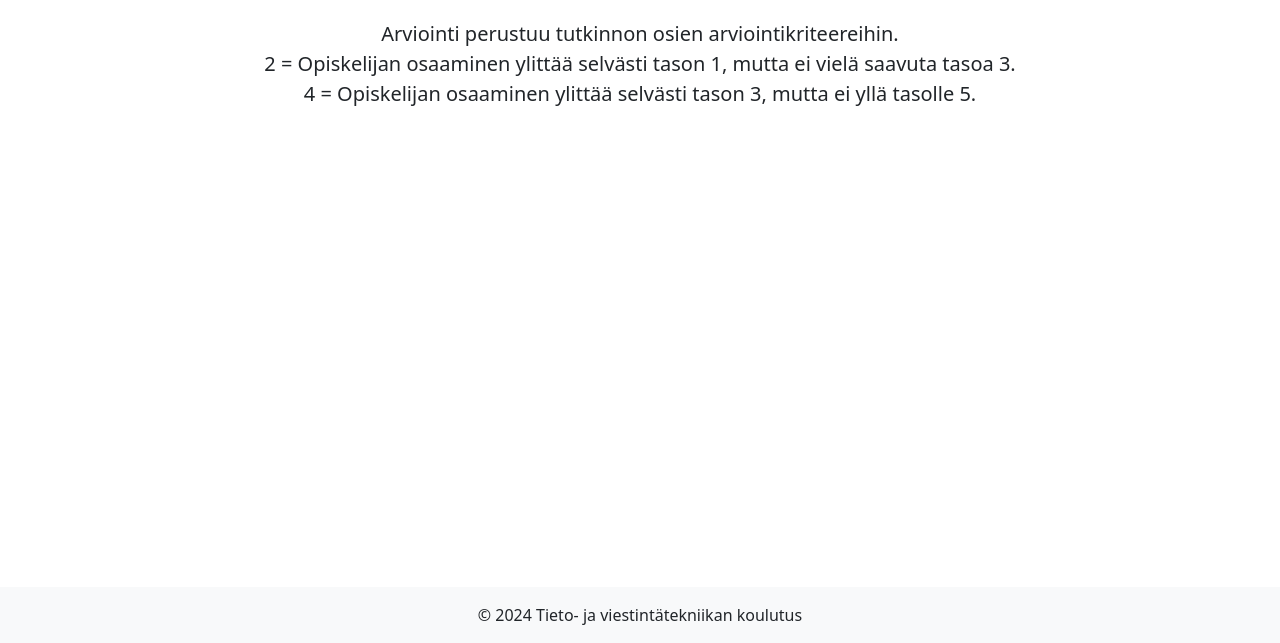
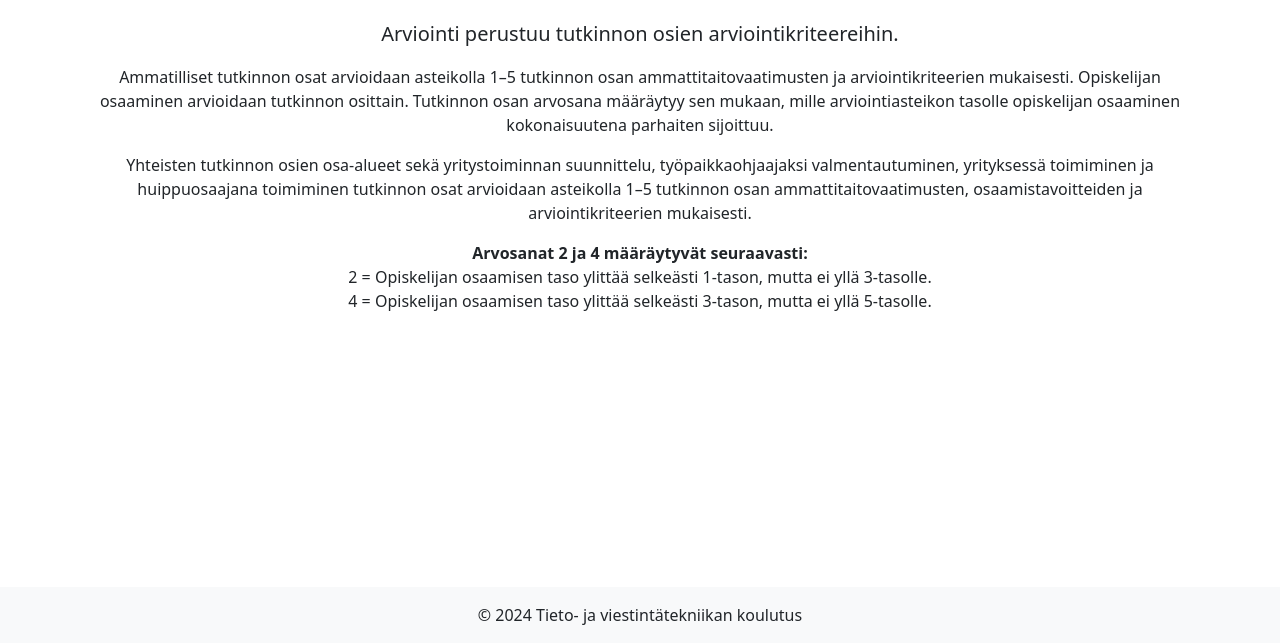
Before and after one commit to anssiharkonen/bootstrap1, a plain HTML site: page arviointi.html in a window 1280 px wide. Shown: the part 157-800 px from the top of the page. Drawn offline with nearby package versions, Linux system fonts and the light colour scheme.

Commit message:
arvioinnin sisältö korjattu

```diff
--- a/arviointi.html
+++ b/arviointi.html
@@ -56,9 +56,22 @@
     <main class="container my-5 flex-fill">
         <div class="text-center">
             <h1 class="mb-4">Arviointi</h1>
-            <p class="lead">Arviointi perustuu tutkinnon osien arviointikriteereihin. <br>
-                2 = Opiskelijan osaaminen ylittää selvästi tason 1, mutta ei vielä saavuta tasoa 3. <br>
-                4 = Opiskelijan osaaminen ylittää selvästi tason 3, mutta ei yllä tasolle 5.</p>
+            <p class="lead">Arviointi perustuu tutkinnon osien arviointikriteereihin.</p>
+            <p>
+                Ammatilliset tutkinnon osat arvioidaan asteikolla 1–5 tutkinnon osan ammattitaitovaatimusten ja arviointikriteerien mukaisesti.
+                Opiskelijan osaaminen arvioidaan tutkinnon osittain. Tutkinnon osan arvosana määräytyy sen mukaan, mille arviointiasteikon tasolle
+                opiskelijan osaaminen kokonaisuutena parhaiten sijoittuu.
+            </p>
+            <p>
+                Yhteisten tutkinnon osien osa-alueet sekä yritystoiminnan suunnittelu, työpaikkaohjaajaksi valmentautuminen, yrityksessä toimiminen
+                ja huippuosaajana toimiminen tutkinnon osat arvioidaan asteikolla 1–5 tutkinnon osan ammattitaitovaatimusten,
+                osaamistavoitteiden ja arviointikriteerien mukaisesti.
+            </p>
+            <p>
+                <strong>Arvosanat 2 ja 4 määräytyvät seuraavasti:</strong><br>
+                2 = Opiskelijan osaamisen taso ylittää selkeästi 1-tason, mutta ei yllä 3-tasolle.<br>
+                4 = Opiskelijan osaamisen taso ylittää selkeästi 3-tason, mutta ei yllä 5-tasolle.
+            </p>
         </div>
     </main>
 
```
